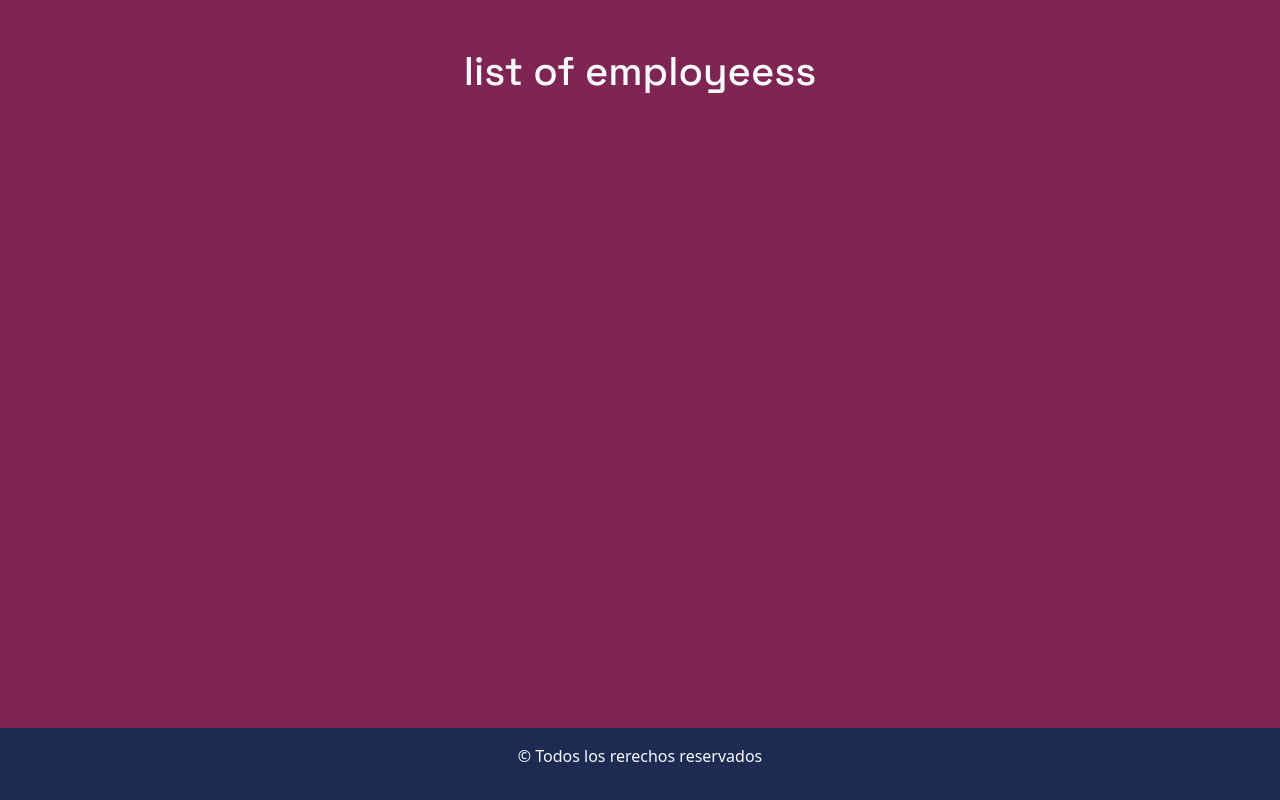
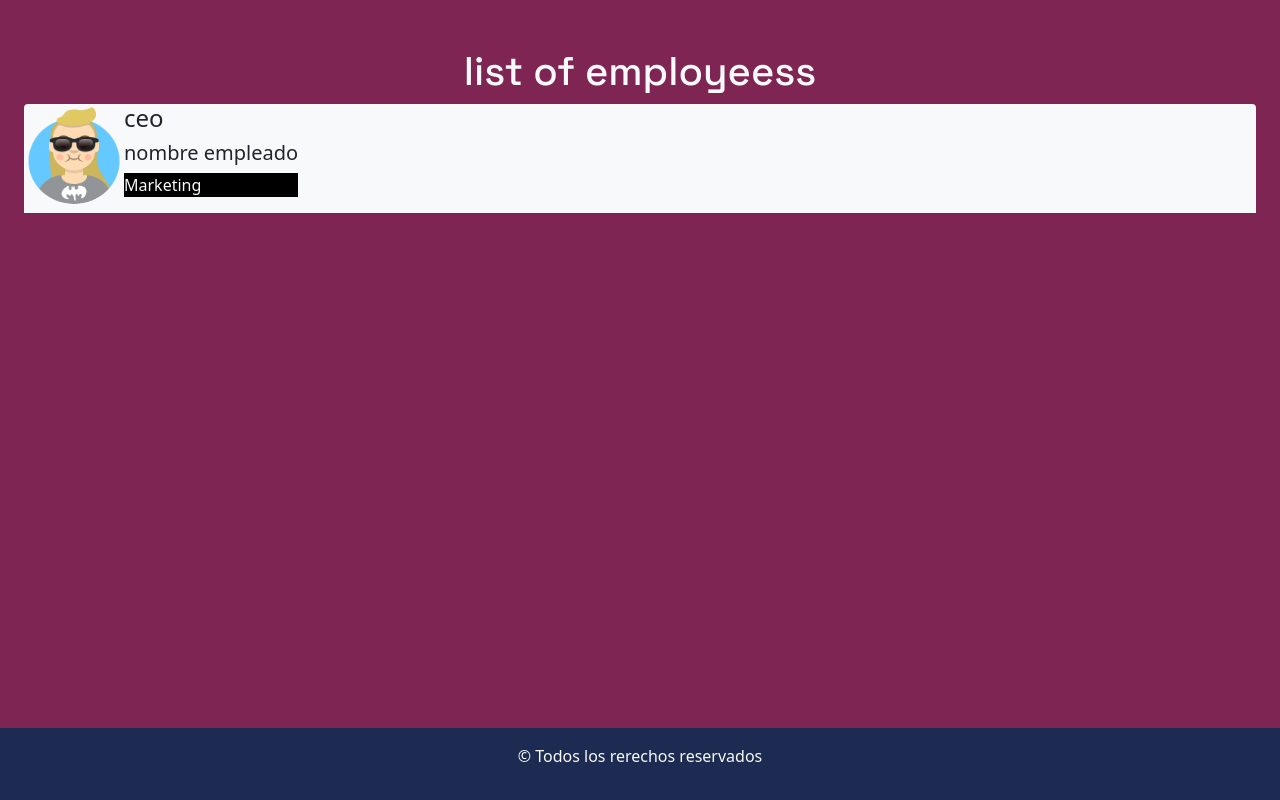
Before and after one commit to CosmeNicolas/React-ListaDeEmpleados, a React (Vite) app: page / in a window 1280 px wide. Built offline with nearby package versions, Linux system fonts and the light colour scheme.

Commit message:
hice un maquetado de como quedaria la lista de empelados en el componente ContainerList

```diff
--- a/src/App.css
+++ b/src/App.css
@@ -26,3 +26,8 @@ h1{
 .footer-color{
   background-color: #1D2B53;
 }
+
+.img{
+  width: 100px;
+  height: 100px;
+}
--- a/src/App.jsx
+++ b/src/App.jsx
@@ -2,6 +2,8 @@ import 'bootstrap/dist/css/bootstrap.min.css';
 import './App.css'
 import {Container} from 'react-bootstrap'
 import Footer from './components/Footer';
+import ContainerList from './components/ContainerList';
+
 
 function App() {
 
@@ -9,6 +11,7 @@ function App() {
     <>
     <Container fluid className='main'>
         <h1 className='text-center mt-5 text-light'>list of employeess</h1>
+        <ContainerList/>
     </Container>
     <Footer/>
     </>
--- /dev/null
+++ b/src/components/ContainerList.jsx
@@ -0,0 +1,23 @@
+import {Container} from 'react-bootstrap'
+import {Image} from 'react-bootstrap';
+import Avatar1 from '../assets/img/avataaars1.png'
+
+
+const ContainerList = () => {
+  return (
+    <Container fluid >
+      <div className='d-flex flex-column'>
+        <div className='d-flex bg-light rounded-top-1'>
+          <Image className='img' src={Avatar1} roundedCircle />
+          <div>
+          <h4>ceo</h4>
+          <h5>nombre empleado</h5>
+          <p className='text-light bg bg-black'>Marketing </p>
+          </div>
+        </div>
+      </div>
+    </Container>
+  );
+};
+
+export default ContainerList;
--- a/src/components/data/empleados.js
+++ b/src/components/data/empleados.js
@@ -1,4 +1,4 @@
-const ListaDeEmpleados = [
+export const ListaDeEmpleados = [
     { id: 1, fullName: "Laya Dueñas", title: "CEO", department: "Business", pic: "avataaars1.png" },
     { id: 2, fullName: "Astryd Vallés", title: "CMO", department: "Marketing", pic: "avataaars2.png" },
     { id: 3, fullName: "Shantell Meza", title: "CFO", department: "Business", pic: "avataaars3.png" },
```
